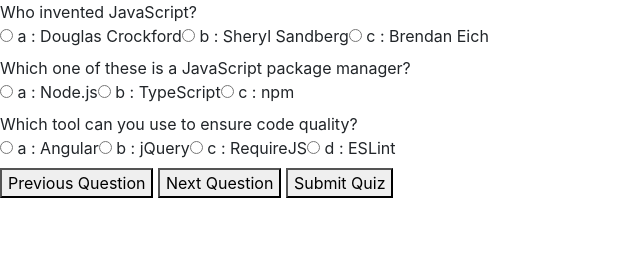
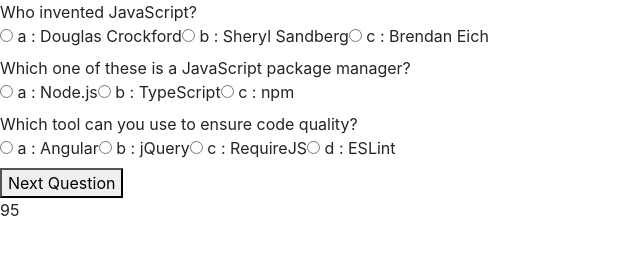
Before and after one commit to kkuznets/multiple-choice-quiz, a plain HTML site: page index.html in a window 1280 px wide. Shown: the whole page, without its empty margins (0-640 px from the left). Drawn offline with nearby package versions, Linux system fonts and the light colour scheme.

Commit message:
Added timer

```diff
--- a/assets/js/script.js
+++ b/assets/js/script.js
@@ -1,6 +1,7 @@
 const quizContainer = document.getElementById('quiz');
 const resultsContainer = document.getElementById('results');
 const submitButton = document.getElementById('submit');
+const counter = document.getElementById("counter");
 
 const myQuestions = [{
         question: "Who invented JavaScript?",
@@ -31,6 +32,8 @@ const myQuestions = [{
         correctAnswer: "d"
     }
 ];
+
+var count = 100
 
 function buildQuiz() {
     // variable to store the HTML output
@@ -106,7 +109,58 @@ function showResults() {
 }
 
 // display quiz right away
+renderCounter();
 buildQuiz();
+TIMER = setInterval(renderCounter,1000); // 1000ms = 1s
 
-// on submit, show results
+// Pagination
+const previousButton = document.getElementById("previous");
+const nextButton = document.getElementById("next");
+const slides = document.querySelectorAll(".slide");
+let currentSlide = 0;
+
+function showSlide(n) {
+    slides[currentSlide].classList.remove('active-slide');
+    slides[n].classList.add('active-slide');
+    currentSlide = n;
+    if (currentSlide === 0) {
+        previousButton.style.display = 'none';
+    } else {
+        previousButton.style.display = 'inline-block';
+    }
+    if (currentSlide === slides.length - 1) {
+        nextButton.style.display = 'none';
+        submitButton.style.display = 'inline-block';
+    } else {
+        nextButton.style.display = 'inline-block';
+        submitButton.style.display = 'none';
+    }
+}
+
+function showNextSlide() {
+    showSlide(currentSlide + 1);
+}
+
+function showPreviousSlide() {
+    showSlide(currentSlide - 1);
+}
+
+function renderCounter(){
+    counter.innerHTML = count;
+    if(count > 0){
+        count--
+    }else {
+        // change progress color to red
+        showResults();
+    }
+}
+
+// Show the first slide
+showSlide(currentSlide);
+
+// Show previos or next button
+previousButton.addEventListener("click", showPreviousSlide);
+nextButton.addEventListener("click", showNextSlide);
+
+// Show results
 submitButton.addEventListener('click', showResults);
--- a/index.html
+++ b/index.html
@@ -6,6 +6,7 @@
     <meta name="viewport" content="width=device-width, initial-scale=1.0">
     <link rel="stylesheet" href="https://stackpath.bootstrapcdn.com/bootstrap/4.4.1/css/bootstrap.min.css"
         integrity="sha384-Vkoo8x4CGsO3+Hhxv8T/Q5PaXtkKtu6ug5TOeNV6gBiFeWPGFN9MuhOf23Q9Ifjh" crossorigin="anonymous">
+    <link rel="stylesheet" href="assets/css/style.css">
     <link rel="icon" href="assets/img/favicon.ico" sizes="32x32" type="image/png">
     <title>Online Quiz</title>
 </head>
@@ -18,6 +19,11 @@
     <button id="next">Next Question</button>
     <button id="submit">Submit Quiz</button>
     <div id="results"></div>
+    <div id="timer">
+        <div id="counter"></div>
+        <div id="btimeGauge"></div>
+        <div id="timeGauge"></div>
+    </div>
 
     <script src="https://code.jquery.com/jquery-3.4.1.slim.min.js"
         integrity="sha384-J6qa4849blE2+poT4WnyKhv5vZF5SrPo0iEjwBvKU7imGFAV0wwj1yYfoRSJoZ+n" crossorigin="anonymous">
```
